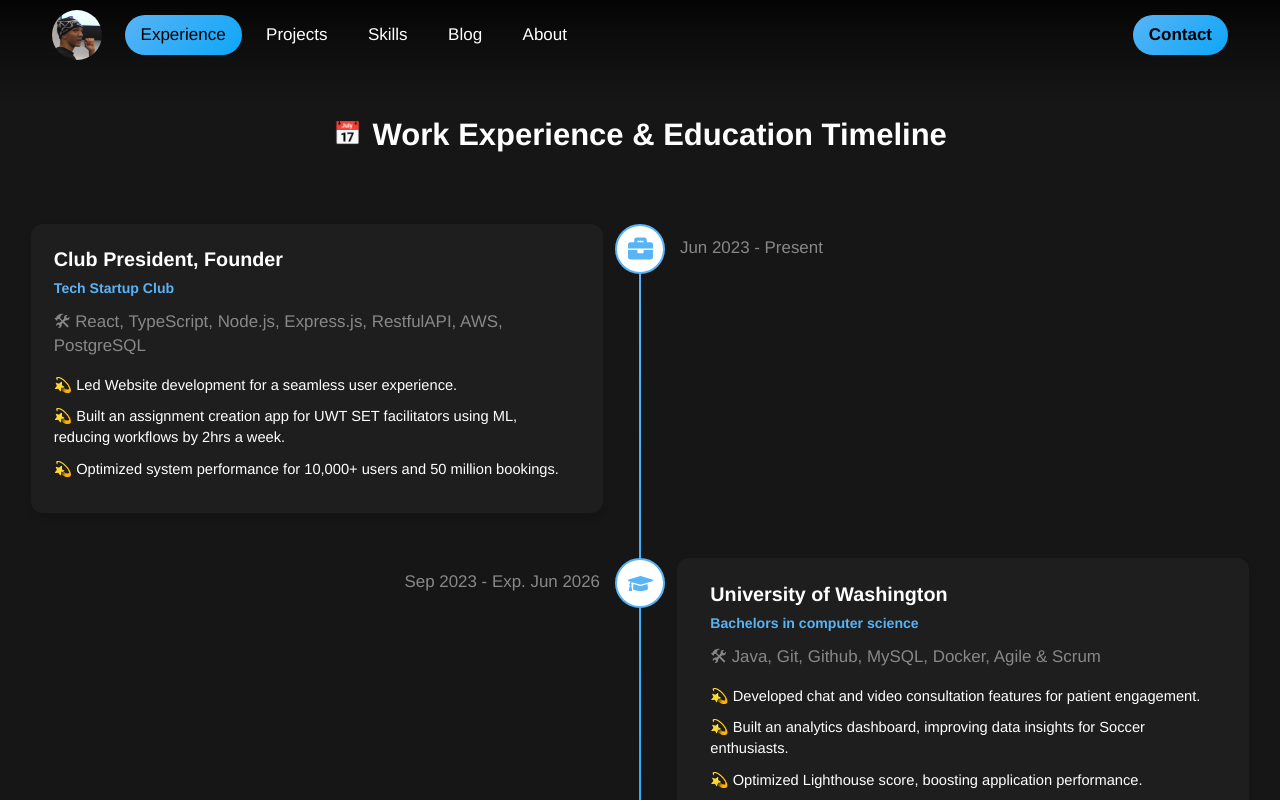
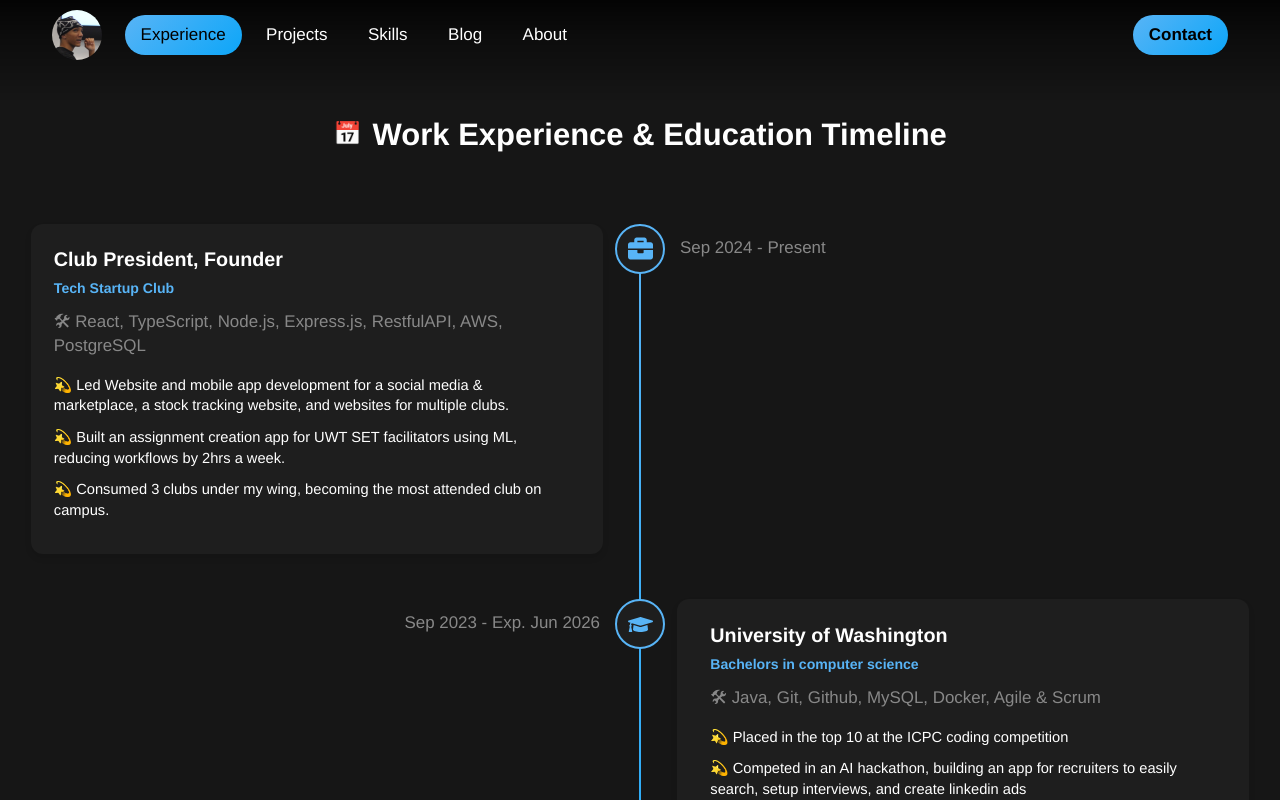
Before and after one commit to celestinryf/portfolio, a React (Create React App) app: page /experience in a window 1280 px wide. Shown: the top 800 px of the page. Built offline with nearby package versions, Linux system fonts and the light colour scheme.

Commit message:
feat: Experience page

```diff
--- a/src/routes/Experience/experience.module.css
+++ b/src/routes/Experience/experience.module.css
@@ -104,7 +104,7 @@
 .marker {
     width: 50px; /* Increased from 40px */
     height: 50px; /* Increased from 40px */
-    background: white;
+    background: #1e1e1e;
     border: 2px solid #58b4f6;
     border-radius: 50%;
     display: flex;
--- a/src/routes/Experience/index.jsx
+++ b/src/routes/Experience/index.jsx
@@ -7,13 +7,13 @@ const Experience = () => {
         {
             title: 'Club President, Founder',
             company: 'Tech Startup Club',
-            period: 'Jun 2023 - Present',
+            period: 'Sep 2024 - Present',
             type: 'work',
             tech: 'React, TypeScript, Node.js, Express.js, RestfulAPI, AWS, PostgreSQL',
             achievements: [
-                'Led Website development for a seamless user experience.',
+                'Led Website and mobile app development for a social media & marketplace, a stock tracking website, and websites for multiple clubs.',
                 'Built an assignment creation app for UWT SET facilitators using ML, reducing workflows by 2hrs a week.',
-                'Optimized system performance for 10,000+ users and 50 million bookings.'
+                'Consumed 3 clubs under my wing, becoming the most attended club on campus.'
             ]
         },
         {
@@ -23,9 +23,9 @@ const Experience = () => {
             type: 'education',
             tech: 'Java, Git, Github, MySQL, Docker, Agile & Scrum',
             achievements: [
-                'Developed chat and video consultation features for patient engagement.',
-                'Built an analytics dashboard, improving data insights for Soccer enthusiasts.',
-                'Optimized Lighthouse score, boosting application performance.'
+                'Placed in the top 10 at the ICPC coding competition',
+                'Competed in an AI hackathon, building an app for recruiters to easily search, setup interviews, and create linkedin ads',
+                'Became the 2nd ever Junior that hadnt taken data structures to be interviewed to be a facilitator.'
             ]
         },
         {
@@ -36,8 +36,8 @@ const Experience = () => {
             tech: 'Python, R, Matplotlib, Tablaeu',
             achievements: [
                 'Worked closely with a Calculus Professor to develop a Calculator app in python.',
-                'Built a notes app using tkinter',
-                'Optimized Lighthouse score, boosting application performance.'
+                'Analyzed Man Utds transfer spending over the last 10 years, comparing 213,000 players',
+                'Built a notes app using tkinter'
             ]
         }
     ];
```
